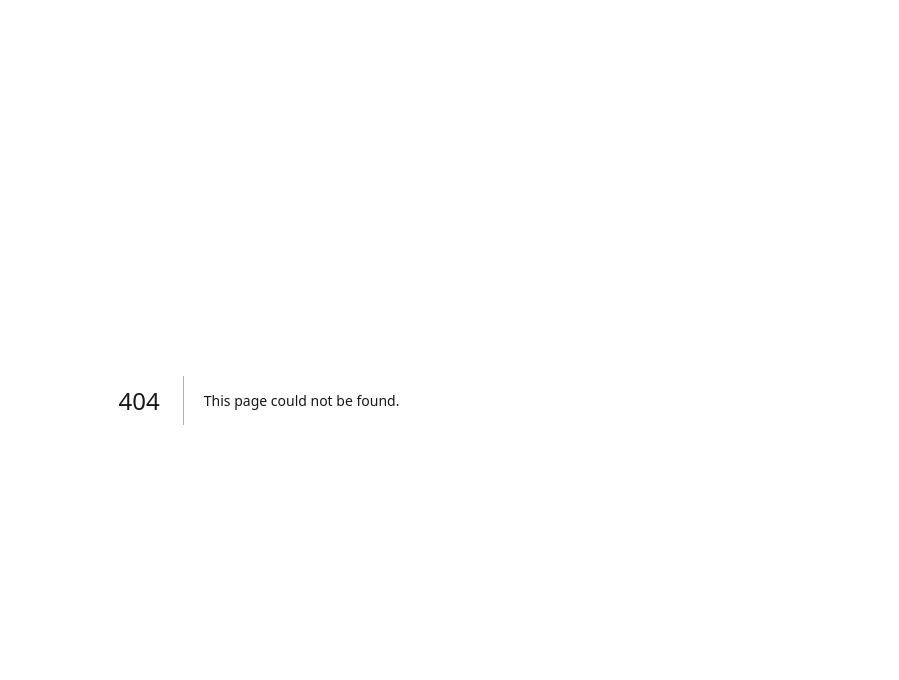
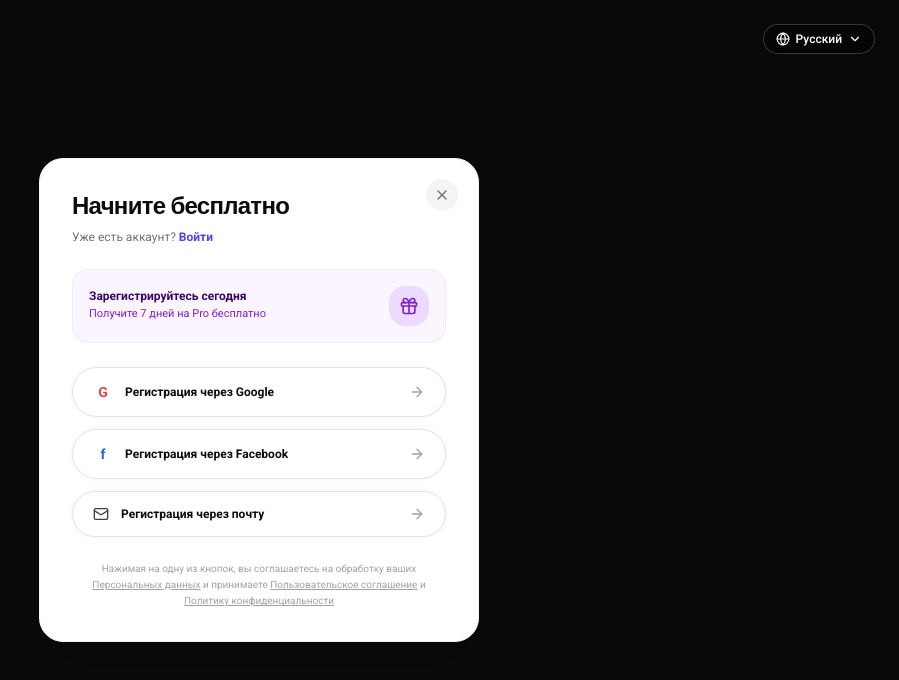
Before and after one commit to tursumetovsk-source/chatplace-saas, a Next.js app in the folder apps/web/: page /auth/sign-up in a window 1280 px wide. Before the commit this address had no page. Shown: the top 680 px of the page, without its empty margins (381-1280 px from the left). Built offline with nearby package versions, Linux system fonts and the light colour scheme.

Commit message:
feat: add authentic ChatPlace auth modal and sign-up/sign-in pages matching screenshot 4

```diff
--- /dev/null
+++ b/apps/web/app/auth/sign-in/page.tsx
@@ -0,0 +1,12 @@
+'use client';
+
+import React from 'react';
+import AuthModal from '../../../components/AuthModal';
+
+export default function SignInPage() {
+  return (
+    <div className="min-h-screen bg-zinc-900 flex items-center justify-center">
+      <AuthModal isOpen={true} onClose={() => window.location.href = '/'} initialMode="sign-in" />
+    </div>
+  );
+}
--- /dev/null
+++ b/apps/web/app/auth/sign-up/page.tsx
@@ -0,0 +1,12 @@
+'use client';
+
+import React from 'react';
+import AuthModal from '../../../components/AuthModal';
+
+export default function SignUpPage() {
+  return (
+    <div className="min-h-screen bg-zinc-900 flex items-center justify-center">
+      <AuthModal isOpen={true} onClose={() => window.location.href = '/'} initialMode="sign-up" />
+    </div>
+  );
+}
--- a/apps/web/app/page.tsx
+++ b/apps/web/app/page.tsx
@@ -19,9 +19,17 @@ import {
   Sparkles,
   Info
 } from 'lucide-react';
+import AuthModal from '../components/AuthModal';
 
 export default function LandingPage() {
   const [productsOpen, setProductsOpen] = useState(false);
+  const [authOpen, setAuthOpen] = useState(false);
+  const [authMode, setAuthMode] = useState<'sign-up' | 'sign-in'>('sign-up');
+
+  const openAuth = (mode: 'sign-up' | 'sign-in') => {
+    setAuthMode(mode);
+    setAuthOpen(true);
+  };
 
   const productsList = [
     { name: 'Instagram', icon: Instagram, color: 'bg-pink-100 text-pink-600', href: '/automations' },
@@ -68,7 +76,7 @@ export default function LandingPage() {
                 <ChevronDown className={`w-3.5 h-3.5 text-[#727272] transition-transform ${productsOpen ? 'rotate-180' : ''}`} />
               </button>
 
-              {/* ChatPlace Exact Products Dropdown Bar (Matching Screenshot 3) */}
+              {/* ChatPlace Exact Products Dropdown Bar */}
               {productsOpen && (
                 <div className="absolute top-full left-1/2 -translate-x-1/2 mt-2 w-[850px] p-6 rounded-[24px] bg-white border border-zinc-200 shadow-2xl z-50 animate-in fade-in slide-in-from-top-2 duration-150">
                   <div className="grid grid-cols-7 gap-3 text-center">
@@ -109,19 +117,19 @@ export default function LandingPage() {
 
           {/* Right Header Actions */}
           <div className="flex items-center gap-3">
-            <Link
-              href="/dashboard"
+            <button
+              onClick={() => openAuth('sign-in')}
               className="w-10 h-10 rounded-full bg-[#0C0C0C] text-white flex items-center justify-center hover:bg-[#261930] transition shadow-subtle"
             >
               <User className="w-4 h-4" />
-            </Link>
+            </button>
 
-            <Link
-              href="/dashboard"
+            <button
+              onClick={() => openAuth('sign-up')}
               className="px-5 py-2.5 rounded-full bg-[#0C0C0C] text-white text-sm font-semibold hover:bg-[#261930] transition shadow-subtle"
             >
               Попробовать бесплатно
-            </Link>
+            </button>
           </div>
         </div>
       </header>
@@ -152,19 +160,19 @@ export default function LandingPage() {
 
           {/* Big Electric Lime Primary CTA Button */}
           <div className="mt-10 flex justify-center">
-            <Link
-              href="/dashboard"
+            <button
+              onClick={() => openAuth('sign-up')}
               className="inline-flex items-center gap-4 pl-8 pr-3 py-3 rounded-full bg-[#BEFF53] text-[#0C0C0C] font-semibold text-base sm:text-lg hover:bg-[#b0f542] transition-all shadow-md group"
             >
               <span>Попробовать бесплатно</span>
               <div className="w-10 h-10 rounded-full bg-[#0C0C0C] text-white flex items-center justify-center group-hover:scale-105 transition-transform">
                 <ArrowRight className="w-5 h-5 text-[#BEFF53]" />
               </div>
-            </Link>
+            </button>
           </div>
         </section>
 
-        {/* Products Direct Bar Section (Exact Match to Screenshot 3) */}
+        {/* Products Direct Bar Section */}
         <section className="px-6 py-12 border-y border-zinc-100 bg-[#F6F5F8]">
           <div className="max-w-[1440px] mx-auto">
             <div className="text-center mb-8 text-xs uppercase tracking-wider font-bold text-[#727272]">
@@ -341,15 +349,15 @@ export default function LandingPage() {
               Начните бесплатный тестовый период без привязки банковской карты
             </p>
             <div className="pt-4 flex justify-center">
-              <Link
-                href="/dashboard"
+              <button
+                onClick={() => openAuth('sign-up')}
                 className="inline-flex items-center gap-4 pl-8 pr-3 py-3 rounded-full bg-[#BEFF53] text-[#0C0C0C] font-semibold text-base sm:text-lg hover:bg-[#b0f542] transition shadow-lg"
               >
                 <span>Попробовать бесплатно</span>
                 <div className="w-10 h-10 rounded-full bg-[#0C0C0C] text-white flex items-center justify-center">
                   <ArrowRight className="w-5 h-5 text-[#BEFF53]" />
                 </div>
-              </Link>
+              </button>
             </div>
           </div>
         </section>
@@ -362,6 +370,9 @@ export default function LandingPage() {
           <span>© 2026 ChatPlace. Все права защищены. Казахстан & СНГ.</span>
         </div>
       </footer>
+
+      {/* Auth Modal Trigger */}
+      <AuthModal isOpen={authOpen} onClose={() => setAuthOpen(false)} initialMode={authMode} />
     </div>
   );
 }
--- /dev/null
+++ b/apps/web/components/AuthModal.tsx
@@ -0,0 +1,192 @@
+'use client';
+
+import React, { useState } from 'react';
+import Link from 'next/link';
+import {
+  X,
+  ArrowRight,
+  Mail,
+  Lock,
+  Gift,
+  Globe,
+  ChevronDown
+} from 'lucide-react';
+
+export interface AuthModalProps {
+  isOpen: boolean;
+  onClose: () => void;
+  initialMode?: 'sign-up' | 'sign-in';
+}
+
+export default function AuthModal({ isOpen, onClose, initialMode = 'sign-up' }: AuthModalProps) {
+  const [mode, setMode] = useState<'sign-up' | 'sign-in'>(initialMode);
+  const [emailForm, setEmailForm] = useState(false);
+  const [email, setEmail] = useState('');
+  const [password, setPassword] = useState('');
+
+  if (!isOpen) return null;
+
+  return (
+    <div className="fixed inset-0 z-[999999] flex items-center justify-center p-4 bg-black/60 backdrop-blur-sm animate-in fade-in duration-150">
+      {/* Top right language switch on overlay */}
+      <div className="absolute top-6 right-6 flex items-center gap-1.5 text-xs text-white bg-black/40 border border-white/20 px-3 py-1.5 rounded-full font-medium cursor-pointer">
+        <Globe className="w-3.5 h-3.5" />
+        <span>Русский</span>
+        <ChevronDown className="w-3.5 h-3.5" />
+      </div>
+
+      {/* Auth Card Modal (Exact Match to Screenshot 4) */}
+      <div className="w-full max-w-[440px] bg-white rounded-[24px] p-8 text-[#0C0C0C] shadow-2xl relative border border-zinc-100 animate-in zoom-in-95 duration-150">
+        {/* Close Button */}
+        <button
+          onClick={onClose}
+          className="absolute top-5 right-5 w-8 h-8 rounded-full bg-zinc-100 flex items-center justify-center text-zinc-500 hover:text-black hover:bg-zinc-200 transition"
+        >
+          <X className="w-4 h-4" />
+        </button>
+
+        {/* Header Title & Subtitle */}
+        <div className="mb-6">
+          <h2 className="font-display-extended text-2xl font-bold text-[#0C0C0C]">
+            {mode === 'sign-up' ? 'Начните бесплатно' : 'Вход в аккаунт'}
+          </h2>
+          <p className="text-xs text-[#727272] mt-1.5">
+            {mode === 'sign-up' ? (
+              <>
+                Уже есть аккаунт?{' '}
+                <button
+                  onClick={() => { setMode('sign-in'); setEmailForm(false); }}
+                  className="font-bold text-indigo-600 hover:underline"
+                >
+                  Войти
+                </button>
+              </>
+            ) : (
+              <>
+                Ещё нет аккаунта?{' '}
+                <button
+                  onClick={() => { setMode('sign-up'); setEmailForm(false); }}
+                  className="font-bold text-indigo-600 hover:underline"
+                >
+                  Зарегистрироваться
+                </button>
+              </>
+            )}
+          </p>
+        </div>
+
+        {/* Promo Gift Banner (Soft Purple/Lilac Card - Exact Match to Screenshot 4) */}
+        {mode === 'sign-up' && (
+          <div className="p-4 rounded-2xl bg-purple-50 border border-purple-100 flex items-center justify-between mb-6">
+            <div>
+              <div className="text-xs font-bold text-purple-950">Зарегистрируйтесь сегодня</div>
+              <div className="text-[11px] text-purple-700 mt-0.5">Получите 7 дней на Pro бесплатно</div>
+            </div>
+            <div className="w-10 h-10 rounded-2xl bg-purple-200/80 flex items-center justify-center text-purple-700 shrink-0">
+              <Gift className="w-5 h-5" />
+            </div>
+          </div>
+        )}
+
+        {/* Email Input Form Mode */}
+        {emailForm ? (
+          <form
+            onSubmit={(e) => {
+              e.preventDefault();
+              window.location.href = '/dashboard';
+            }}
+            className="space-y-4"
+          >
+            <div>
+              <label className="block text-xs font-bold text-zinc-700 mb-1">Ваш Email</label>
+              <input
+                type="email"
+                required
+                value={email}
+                onChange={e => setEmail(e.target.value)}
+                placeholder="name@example.com"
+                className="w-full bg-[#F6F5F8] border border-zinc-200 rounded-xl px-4 py-3 text-xs text-[#0C0C0C] focus:outline-none focus:border-[#261930]"
+              />
+            </div>
+
+            <div>
+              <label className="block text-xs font-bold text-zinc-700 mb-1">Пароль</label>
+              <input
+                type="password"
+                required
+                value={password}
+                onChange={e => setPassword(e.target.value)}
+                placeholder="••••••••"
+                className="w-full bg-[#F6F5F8] border border-zinc-200 rounded-xl px-4 py-3 text-xs text-[#0C0C0C] focus:outline-none focus:border-[#261930]"
+              />
+            </div>
+
+            <button
+              type="submit"
+              className="w-full py-3.5 rounded-full bg-[#261930] text-[#BEFF53] font-bold text-xs hover:bg-[#392648] transition shadow-md flex items-center justify-center gap-2"
+            >
+              <span>{mode === 'sign-up' ? 'Создать аккаунт' : 'Войти'}</span>
+              <ArrowRight className="w-4 h-4" />
+            </button>
+
+            <button
+              type="button"
+              onClick={() => setEmailForm(false)}
+              className="w-full text-center text-xs text-zinc-500 hover:text-black pt-1"
+            >
+              ← Другие способы входа
+            </button>
+          </form>
+        ) : (
+          /* Auth Buttons Stack (Exact Match to Screenshot 4) */
+          <div className="space-y-3">
+            <button
+              onClick={() => { window.location.href = '/dashboard'; }}
+              className="w-full p-3.5 rounded-full border border-zinc-200 hover:border-zinc-400 bg-white text-[#0C0C0C] font-semibold text-xs transition flex items-center justify-between px-5 shadow-subtle group"
+            >
+              <div className="flex items-center gap-3">
+                <div className="w-5 h-5 flex items-center justify-center font-bold text-red-500 text-sm">
+                  G
+                </div>
+                <span>{mode === 'sign-up' ? 'Регистрация через Google' : 'Войти через Google'}</span>
+              </div>
+              <ArrowRight className="w-4 h-4 text-zinc-400 group-hover:text-black transition-transform group-hover:translate-x-0.5" />
+            </button>
+
+            <button
+              onClick={() => { window.location.href = '/dashboard'; }}
+              className="w-full p-3.5 rounded-full border border-zinc-200 hover:border-zinc-400 bg-white text-[#0C0C0C] font-semibold text-xs transition flex items-center justify-between px-5 shadow-subtle group"
+            >
+              <div className="flex items-center gap-3">
+                <div className="w-5 h-5 flex items-center justify-center font-bold text-blue-600 text-sm">
+                  f
+                </div>
+                <span>{mode === 'sign-up' ? 'Регистрация через Facebook' : 'Войти через Facebook'}</span>
+              </div>
+              <ArrowRight className="w-4 h-4 text-zinc-400 group-hover:text-black transition-transform group-hover:translate-x-0.5" />
+            </button>
+
+            <button
+              onClick={() => setEmailForm(true)}
+              className="w-full p-3.5 rounded-full border border-zinc-200 hover:border-zinc-400 bg-white text-[#0C0C0C] font-semibold text-xs transition flex items-center justify-between px-5 shadow-subtle group"
+            >
+              <div className="flex items-center gap-3">
+                <Mail className="w-4 h-4 text-zinc-700" />
+                <span>{mode === 'sign-up' ? 'Регистрация через почту' : 'Войти через почту'}</span>
+              </div>
+              <ArrowRight className="w-4 h-4 text-zinc-400 group-hover:text-black transition-transform group-hover:translate-x-0.5" />
+            </button>
+          </div>
+        )}
+
+        {/* Footer Disclaimer (Exact Match to Screenshot 4) */}
+        <p className="mt-6 text-[10px] text-zinc-400 text-center leading-relaxed">
+          Нажимая на одну из кнопок, вы соглашаетесь на обработку ваших{' '}
+          <a href="#" className="underline hover:text-zinc-600">Персональных данных</a>{' '}
+          и принимаете <a href="#" className="underline hover:text-zinc-600">Пользовательское соглашение</a>{' '}
+          и <a href="#" className="underline hover:text-zinc-600">Политику конфиденциальности</a>
+        </p>
+      </div>
+    </div>
+  );
+}
```
